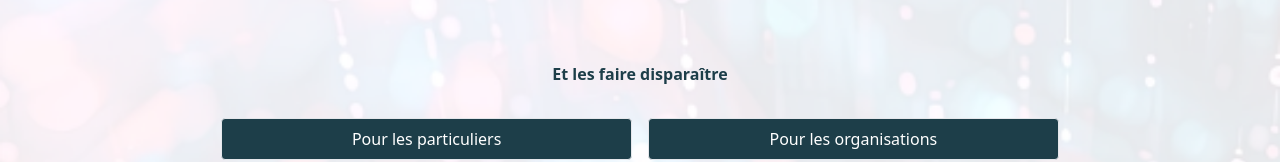
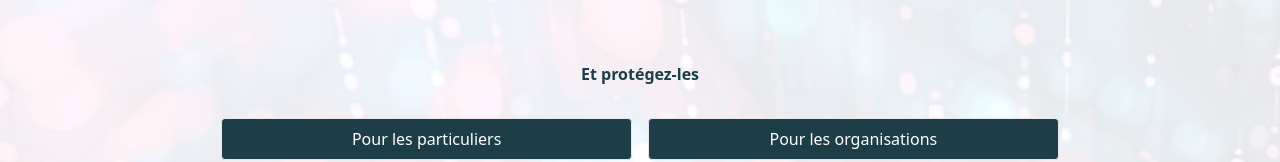
Before and after one commit to sophieminos/silentguard-website, a Vue app in the folder frontend/: page /search in a window 1280 px wide. Shown: the part 217-379 px from the top of the page. Built offline with nearby package versions, Linux system fonts and the light colour scheme.

Commit message:
update home page

```diff
--- a/frontend/src/pages/HomePage.vue
+++ b/frontend/src/pages/HomePage.vue
@@ -11,7 +11,7 @@
     </div>
     <div class="container mx-auto py-4 px-6">
         <h1 class="text-midblue-silentguard text-center my-8 font-bold">
-            Et les faire disparaître
+            Et protégez-les
         </h1>
         <div class="flex justify-center gap-4">
             <router-link to="/doc-individuals" class="w-full border sm:w-1/2 md:w-1/3 lg:w-1/3 text-center bg-midblue-silentguard text-white rounded hover:bg-darkblue-silentguard transition px-2 py-2">
```
